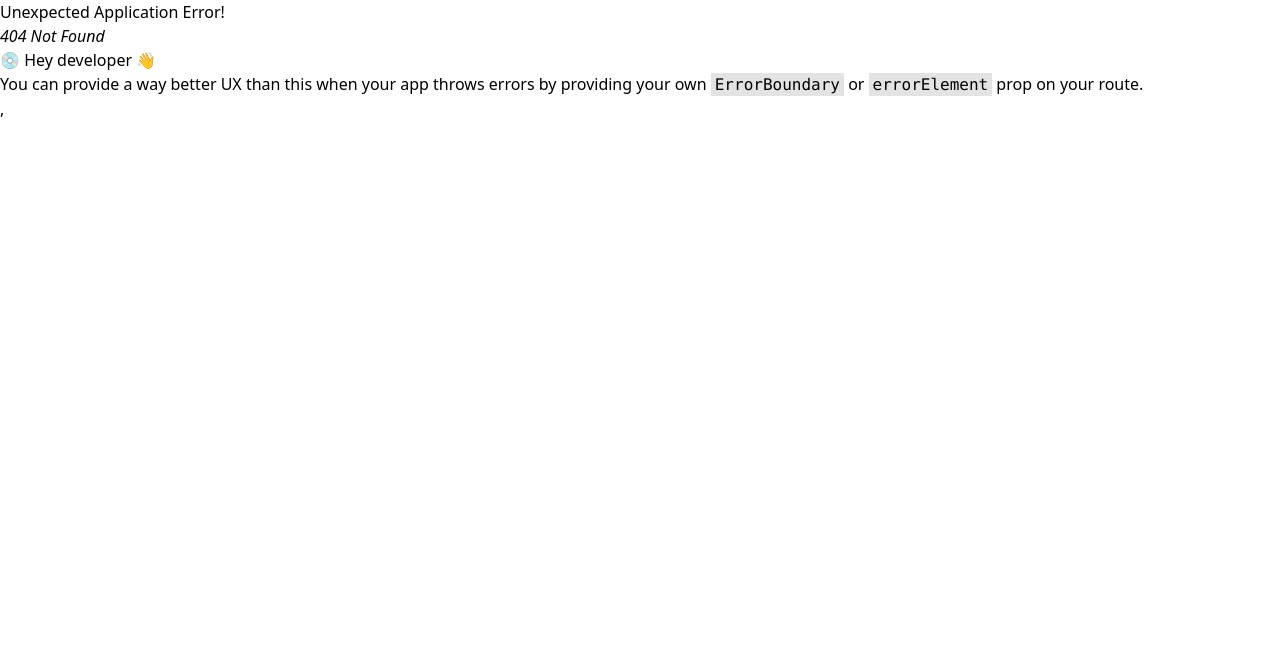
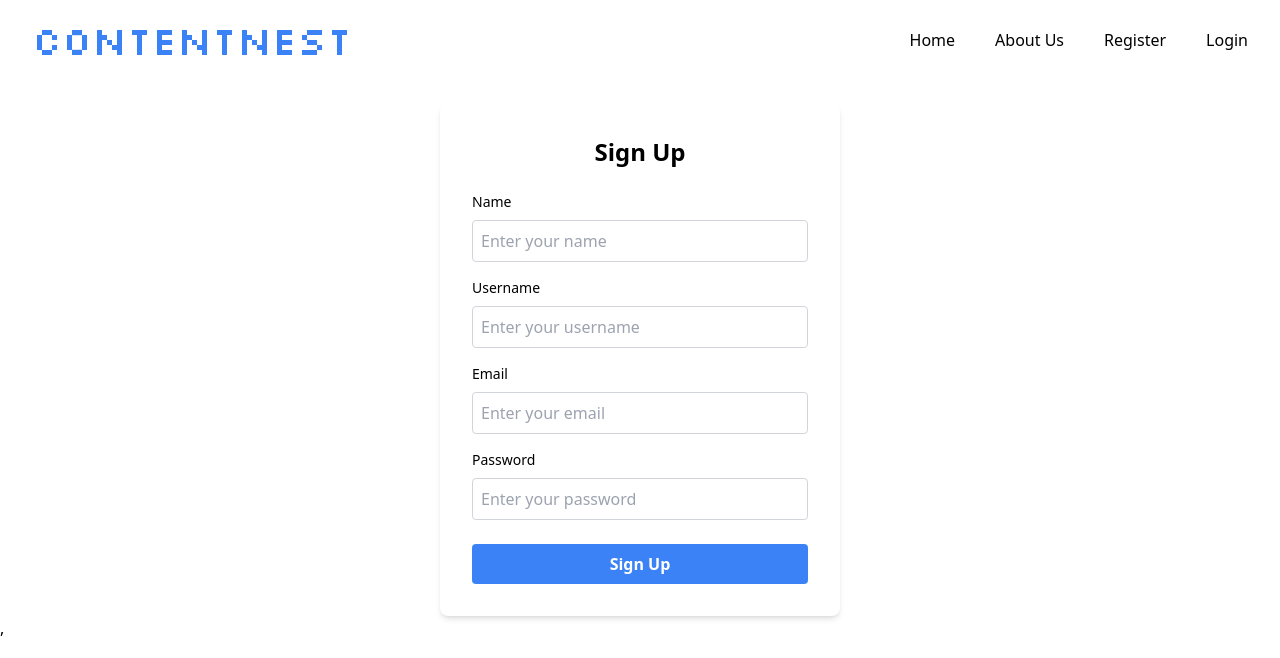
Before and after one commit to ahsanreal4/Blog-App, a React (Create React App) app in the folder frontend/: page /sign-up in a window 1280 px wide. Before the commit this address had no page. Shown: the top 658 px of the page. Built offline with nearby package versions, Linux system fonts and the light colour scheme; a web font is replaced by a local one.

Commit message:
navbar headings array object done

```diff
--- a/frontend/src/NavHeadings/Navheadings.js
+++ /dev/null
@@ -1,3 +0,0 @@
-export const Headings =[{
-
-}]
--- a/frontend/src/Routes/routes.js
+++ b/frontend/src/Routes/routes.js
@@ -1,7 +1,6 @@
-export const PAGES =[{
-    Home:"/",
-    AboutUS:"/about-us",
-    Register:"/sign-up",
-    Login : "/login",
-    Dashboard:"/dashboard"
-}]
+export const PAGES = {
+    Home: "/",
+    AboutUS: "/about-us",
+    Register: "/sign-up",
+    Login: "/login"
+};
--- a/frontend/src/components/Navbar.jsx
+++ b/frontend/src/components/Navbar.jsx
@@ -1,9 +1,17 @@
 import { useState } from 'react';
 import { Link } from 'react-router-dom';
 import { CiMenuBurger } from "react-icons/ci";
+import { PAGES } from '../Routes/routes';
 
 const Navbar = () => {
   const [isMenuOpen, setIsMenuOpen] = useState(false);
+
+  const Headings = [
+    { name: "Home", links: PAGES.Home },
+    { name: "About Us", links: PAGES.AboutUS },
+    { name: "Register", links: PAGES.Register },
+    { name: "Login", links: PAGES.Login }
+  ];
 
   const toggleMenu = () => {
     setIsMenuOpen(!isMenuOpen);
@@ -14,7 +22,7 @@ const Navbar = () => {
       <div className="px-4 mx-auto max-w-7xl sm:px-6 lg:px-8">
         <nav className="flex items-center justify-between h-16 lg:h-20">
           <div className="flex-shrink-0">
-          <h1 className="text-[40px] text-blue-500 font-['Silkscreen',sans-serif]">ContentNest</h1>
+            <h1 className="text-[40px] text-blue-500 font-['Silkscreen',sans-serif]">ContentNest</h1>
           </div>
 
           <button
@@ -26,10 +34,15 @@ const Navbar = () => {
           </button>
 
           <div className="hidden lg:flex lg:items-center lg:ml-auto lg:space-x-10">
-            <Link to={"/"} className="text-base font-medium text-black transition-all duration-200 hover:text-blue-600 focus:text-blue-600"> Home </Link>
-            <Link to={"/about-us"} className="text-base font-medium text-black transition-all duration-200 hover:text-blue-600 focus:text-blue-600"> About Us </Link>
-            <Link to="/sign-up" className="text-base font-medium text-black transition-all duration-200 hover:text-blue-600 focus:text-blue-600"> Register </Link>
-            <Link to={"/login"} className="text-base font-medium text-black transition-all duration-200 hover:text-blue-600 focus:text-blue-600"> Login </Link>
+            {Headings.map((item, index) => (
+              <Link
+                key={index}
+                to={item.links}
+                className="text-base font-medium text-black transition-all duration-200 hover:text-blue-600 focus:text-blue-600"
+              >
+                {item.name}
+              </Link>
+            ))}
           </div>
         </nav>
 
@@ -37,10 +50,15 @@ const Navbar = () => {
           <nav className="pt-4 pb-6 bg-white border border-gray-200 rounded-md shadow-md lg:hidden">
             <div className="flow-root">
               <div className="flex flex-col px-6 -my-2 space-y-1">
-                <Link  to={"/"} className="inline-flex py-2 text-base font-medium text-black transition-all duration-200 hover:text-blue-600 focus:text-blue-600"> Home </Link>
-                <Link  to={"/about-us"} className="inline-flex py-2 text-base font-medium text-black transition-all duration-200 hover:text-blue-600 focus:text-blue-600"> About Us </Link>
-                <Link  to={"/sign-up"} className="inline-flex py-2 text-base font-medium text-black transition-all duration-200 hover:text-blue-600 focus:text-blue-600"> Register </Link>
-                <Link  to={"/login"} className="inline-flex py-2 text-base font-medium text-black transition-all duration-200 hover:text-blue-600 focus:text-blue-600"> Login </Link>
+                {Headings.map((item, index) => (
+                  <Link
+                    key={index}
+                    to={item.links}
+                    className="inline-flex py-2 text-base font-medium text-black transition-all duration-200 hover:text-blue-600 focus:text-blue-600"
+                  >
+                    {item.name}
+                  </Link>
+                ))}
               </div>
             </div>
           </nav>
```
Also changed, not shown: frontend/src/App.js (+10 -9 lines).
